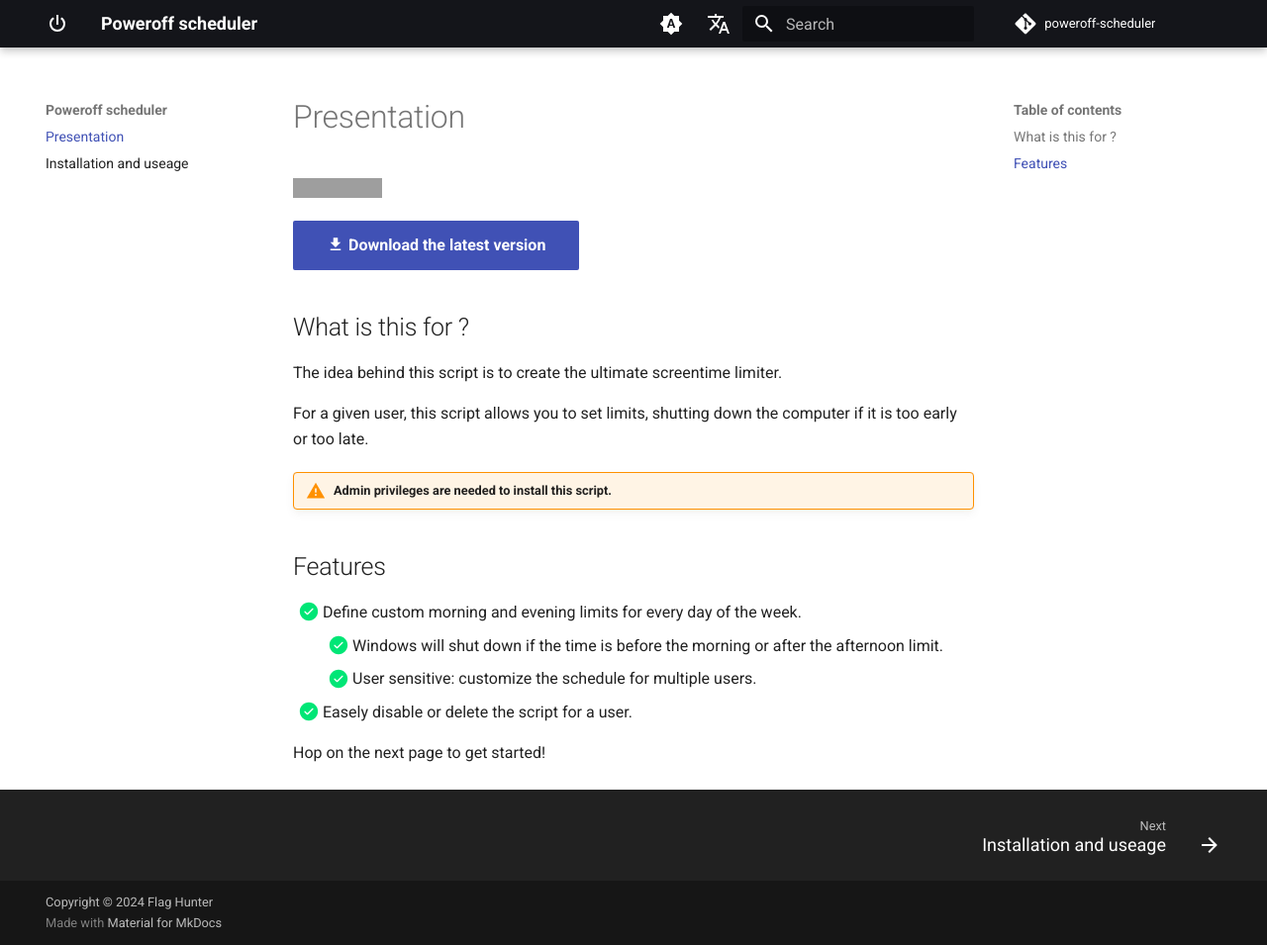
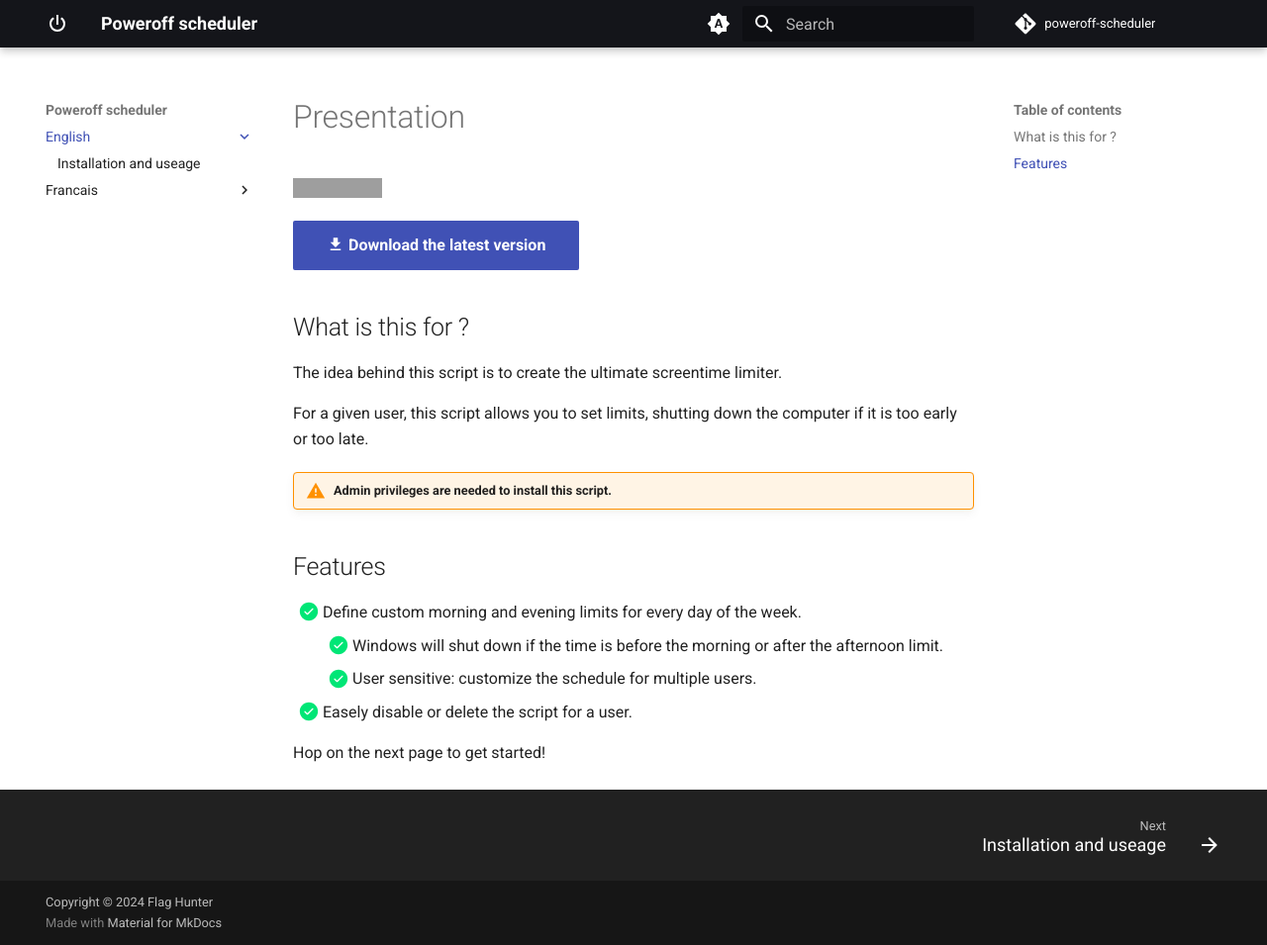
Before and after one commit to FlagHunter01/poweroff-scheduler, an MkDocs documentation site: the page built from docs/index.md, in a window 1280 px wide and 955 px high. Shown: the whole window at 99% size. Built offline with MkDocs 1.6.1 and Material for MkDocs 9.7.7, drawn with Linux system fonts in a browser that asks for light colours; plug-ins that fetch from the network failed and are left out; comment, search, counter and statistics services are not loaded; some of the changed lines change nothing that is shown; grey boxes are pictures that could not be loaded.

Commit message:
Make french a separate tab Cause you can't have 2 languages on GitHub

```diff
--- a/mkdocs.yml
+++ b/mkdocs.yml
@@ -12,8 +12,12 @@ repo_name: poweroff-scheduler
 #edit_uri: edit/main/docs
 
 nav:
-  - Presentation: index.md
-  - Installation and useage: useage.md
+  - English:
+    - Presentation: index.md
+    - Installation and useage: useage.md
+  - Francais:
+    - Présentation: fr/index.md
+    - Installation et utilisation: fr/useage.md
 
 theme:
   # Material theme
@@ -90,12 +94,12 @@ theme:
     #- content.action.edit
     #- content.action.view
 
-extra:
+#extra:
   # Alt language TODO: customize
-  alternate:
-    - name: Francais
-      link: fr/
-      lang: fr
+  #alternate:
+  #  - name: Francais
+  #    link: fr/
+  #    lang: fr
   # Alternate "home" logo link
   #homepage: https://example.com
   # Cookies FIXME: Implement if needed https://squidfunk.github.io/mkdocs-material/setup/ensuring-data-privacy/#configuration
```
